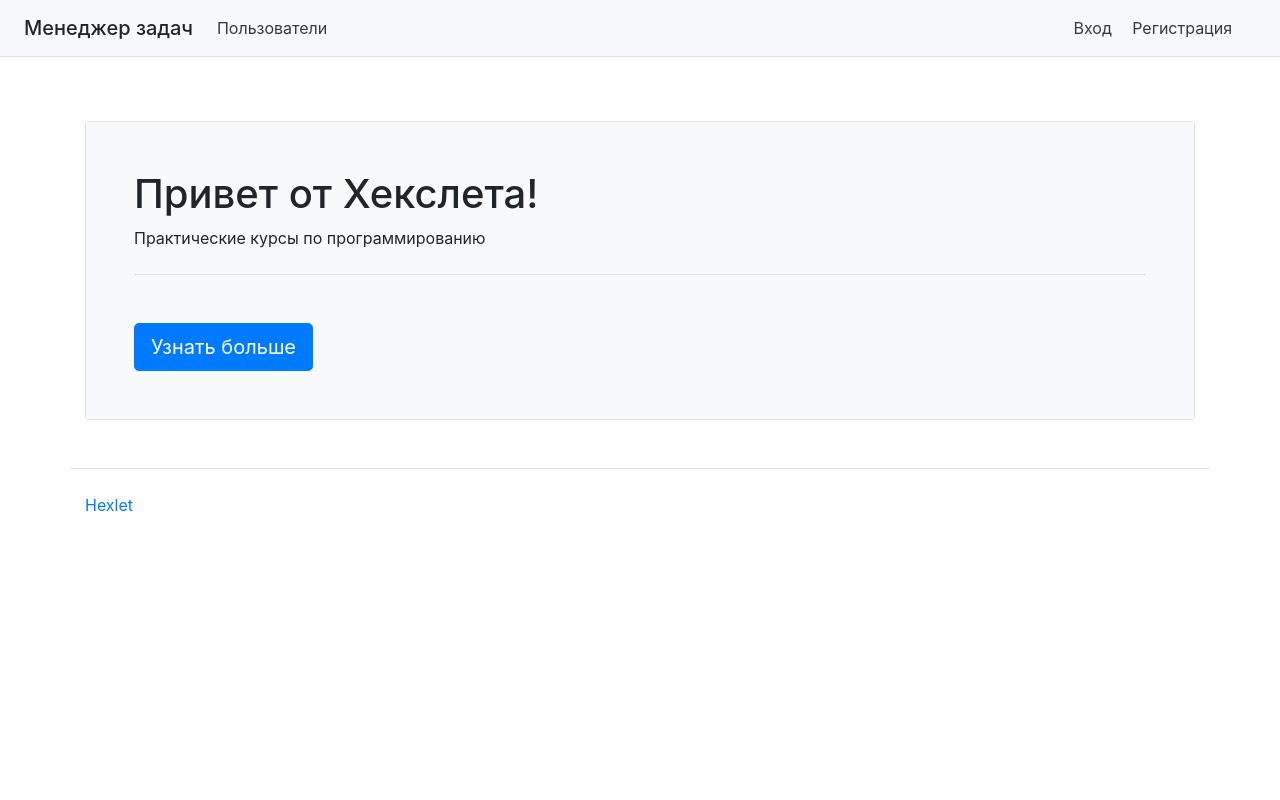
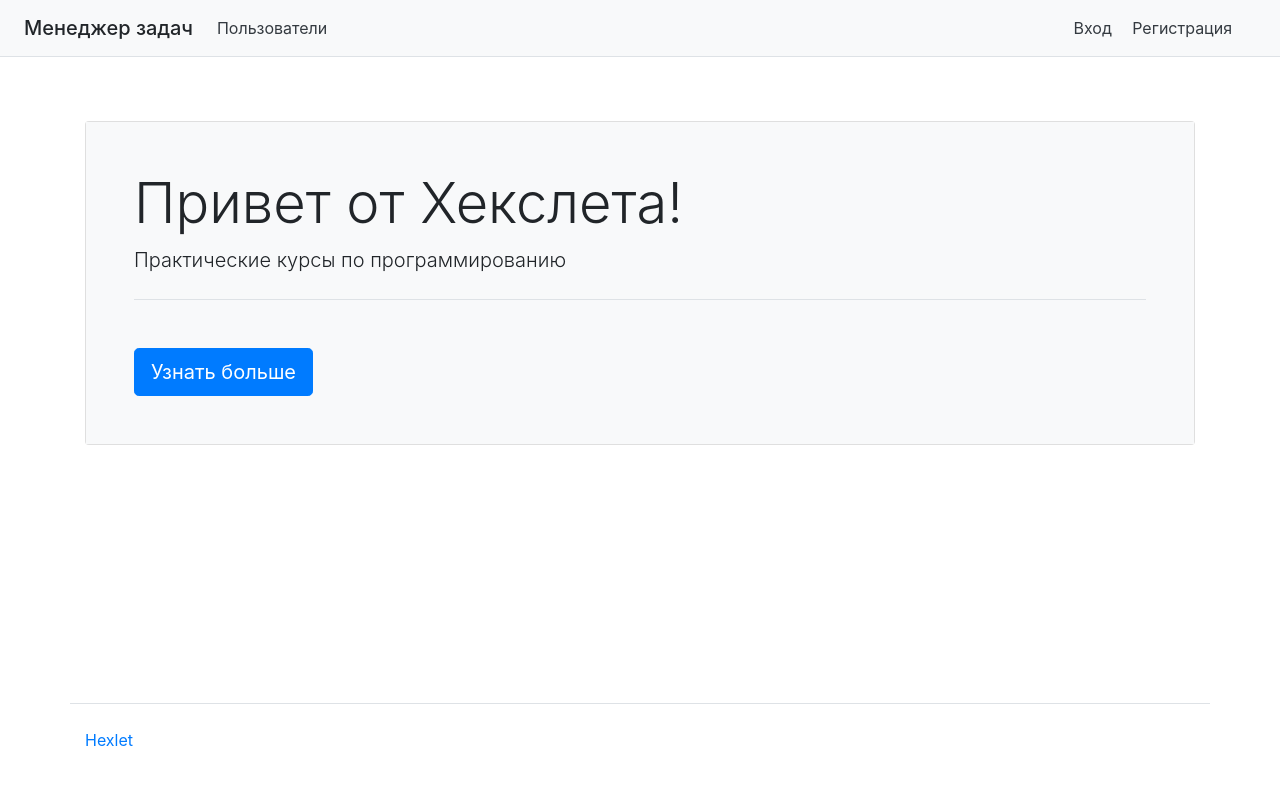
Before and after one commit to TurtleOld/python-project-lvl4, a Django app: page / in a window 1280 px wide. Run offline with Django 4.2, Linux system fonts and the light colour scheme.

Commit message:
refactoring

```diff
--- a/templates/base.html
+++ b/templates/base.html
@@ -1,6 +1,6 @@
 {% load i18n %}
 <!doctype html>
-<html lang="en">
+<html lang="en" >
   <head>
     <meta charset="utf-8">
     <meta name="viewport" content="width=device-width, initial-scale=1, shrink-to-fit=no">
@@ -8,7 +8,10 @@
 
     <!-- Bootstrap core CSS -->
     <link rel="stylesheet" href="https://cdn.jsdelivr.net/npm/bootstrap@4.0.0/dist/css/bootstrap.min.css" integrity="sha384-Gn5384xqQ1aoWXA+058RXPxPg6fy4IWvTNh0E263XmFcJlSAwiGgFAW/dAiS6JXm" crossorigin="anonymous">
-
+    <!-- Bootstrap core JS -->
+    <script src="https://cdn.jsdelivr.net/npm/popper.js@1.16.1/dist/umd/popper.min.js" integrity="sha384-9/reFTGAW83EW2RDu2S0VKaIzap3H66lZH81PoYlFhbGU+6BZp6G7niu735Sk7lN" crossorigin="anonymous"></script>
+    <script src="https://code.jquery.com/jquery-3.5.1.slim.min.js" integrity="sha384-DfXdz2htPH0lsSSs5nCTpuj/zy4C+OGpamoFVy38MVBnE+IbbVYUew+OrCXaRkfj" crossorigin="anonymous"></script>
+    <script src="https://cdn.jsdelivr.net/npm/bootstrap@4.5.3/dist/js/bootstrap.min.js" integrity="sha384-w1Q4orYjBQndcko6MimVbzY0tgp4pWB4lZ7lr30WKz0vr/aWKhXdBNmNb5D92v7s" crossorigin="anonymous"></script>
   </head>
   <body class="d-flex flex-column min-vh-100">
     {% block content %}
--- a/templates/index.html
+++ b/templates/index.html
@@ -15,13 +15,13 @@
     <div class="container wrapper flex-grow-1">
         <div class="card mt-5">
             <div class="card-body p-5 bg-light">
-                <h1>{% translate 'Привет от Хекслета!' %}</h1>
-                <p class="pb-4 mb-5 border-bottom">{% translate 'Практические курсы по программированию' %}</p>
+                <h1 class="display-4">{% translate 'Привет от Хекслета!' %}</h1>
+                <p class="lead pb-4 mb-5 border-bottom">{% translate 'Практические курсы по программированию' %}</p>
                 <a href="https://ru.hexlet.io" class="btn btn-primary btn-lg">{% translate 'Узнать больше' %}</a>
             </div>
         </div>
     </div>
-    <footer class="footer">
+    <footer class="fixed-bottom">
         <div class="container my-5 pt-4 border-top">
             <a target="_blank" href="https://ru.hexlet.io">Hexlet</a>
         </div>
```
Also changed, not shown: locale/en/LC_MESSAGES/django.po, 1 other file.
